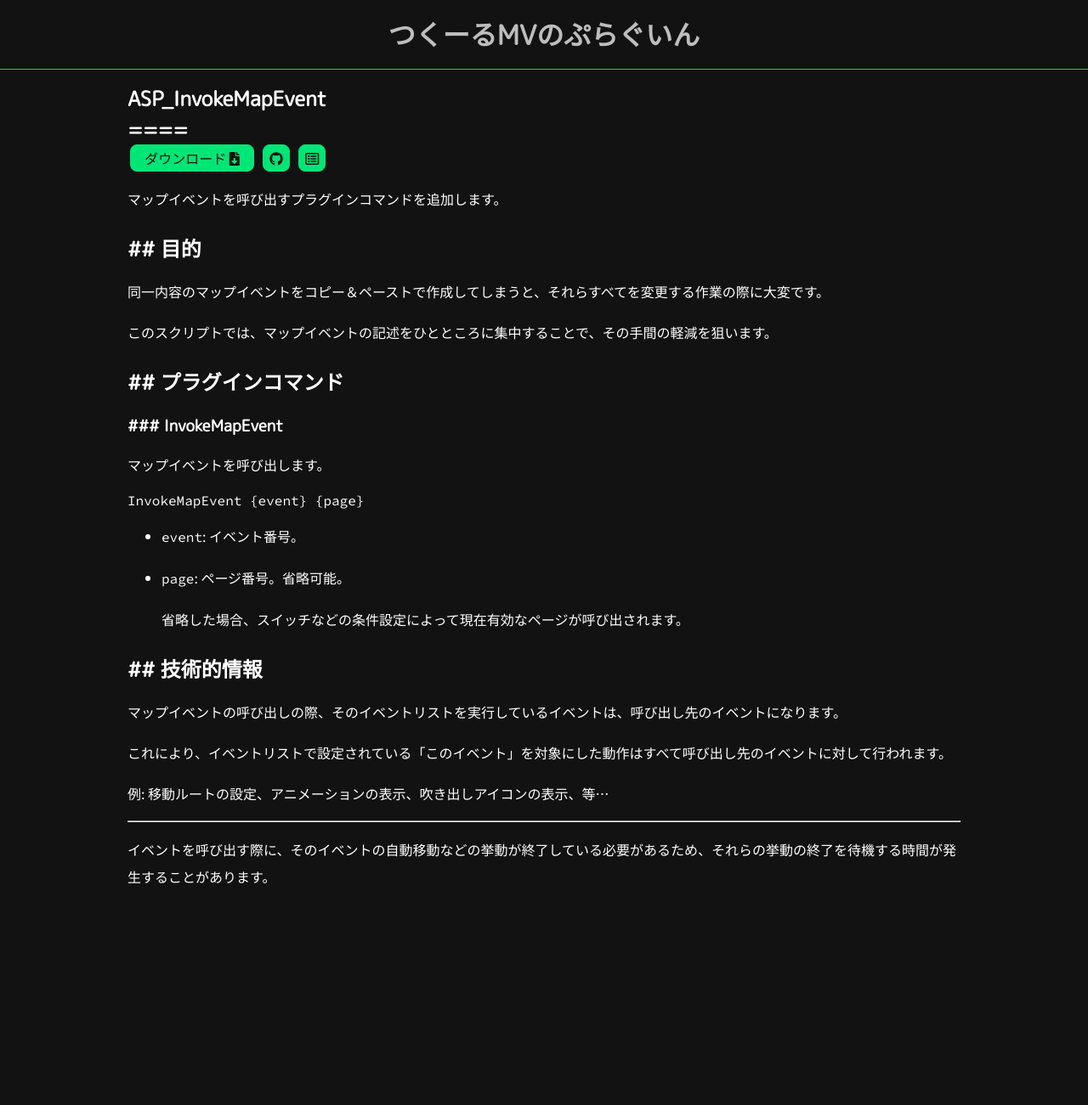
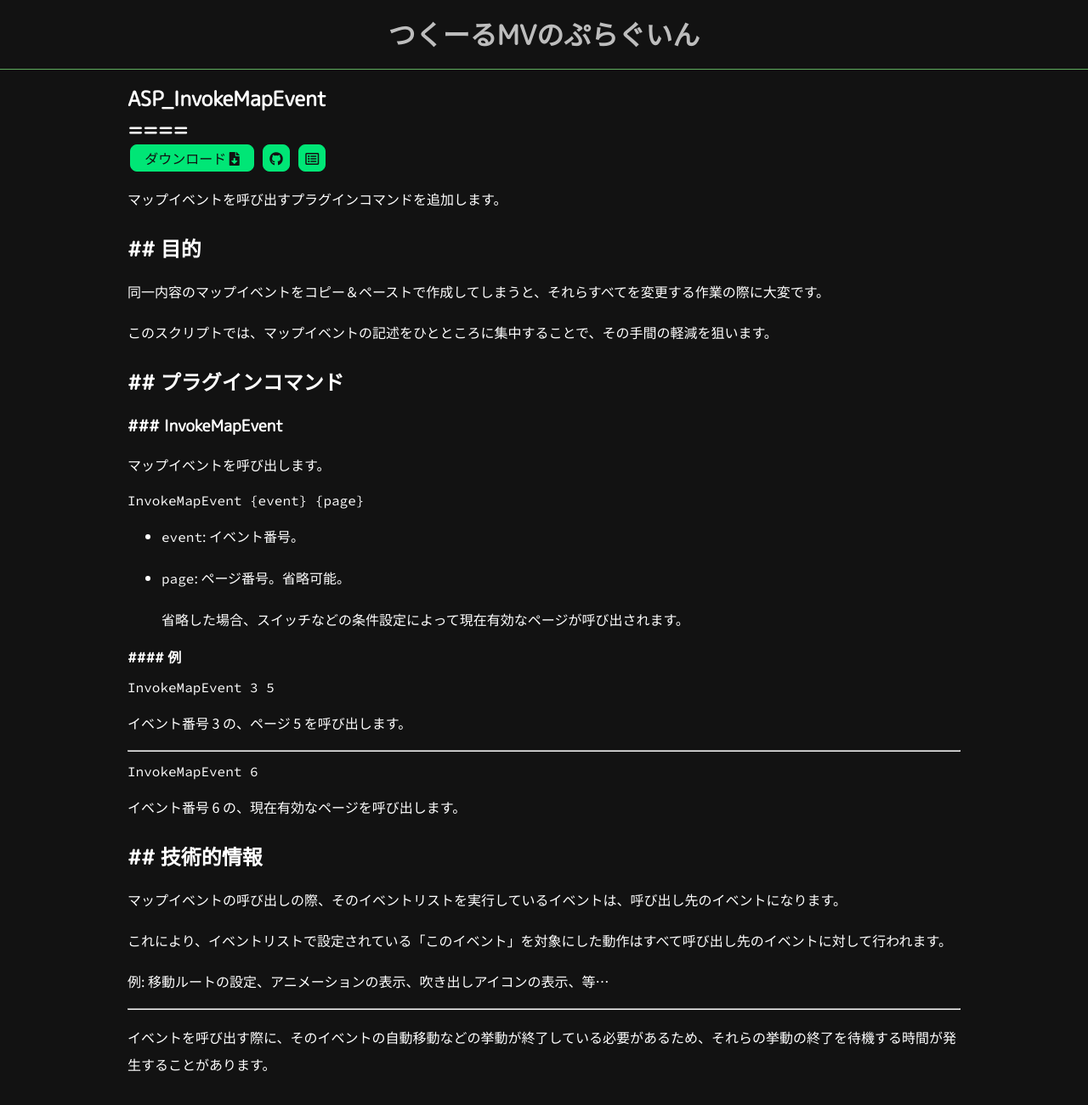
Before and after one commit to asparlose/mv-plugins, a Jekyll site: the page built from _x/ASP_InvokeMapEvent.md, in a window 1280 px wide. Shown: the whole page at 85% size. Built offline with Jekyll 4.4.1, drawn with Linux system fonts in a browser that asks for light colours; before the commit the page ends 1080 px from its top, so only the background shows below that.

Commit message:
:pencil: InvokeMapEvent example

````diff
--- a/_x/ASP_InvokeMapEvent.md
+++ b/_x/ASP_InvokeMapEvent.md
@@ -29,6 +29,22 @@ InvokeMapEvent {event} {page}
 
   省略した場合、スイッチなどの条件設定によって現在有効なページが呼び出されます。
 
+#### 例
+
+```
+InvokeMapEvent 3 5
+```
+
+イベント番号 3 の、ページ 5 を呼び出します。
+
+---
+
+```
+InvokeMapEvent 6
+```
+
+イベント番号 6 の、現在有効なページを呼び出します。
+
 ## 技術的情報
 
 マップイベントの呼び出しの際、そのイベントリストを実行しているイベントは、呼び出し先のイベントになります。
````
